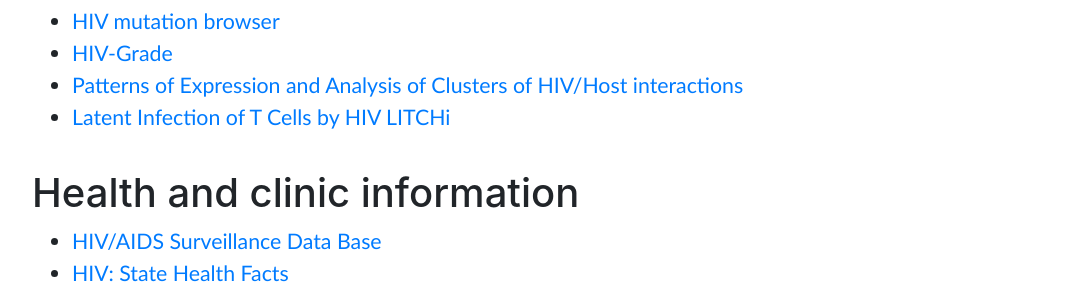
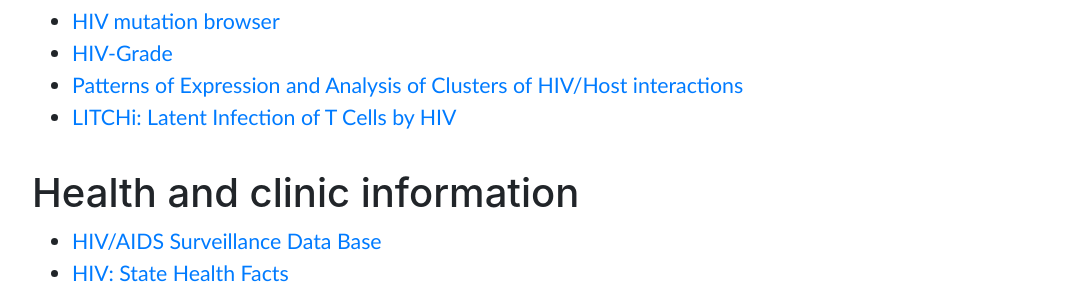
Before and after one commit to hihisiv/hihisiv.github.io, a Jekyll site: the page built from externalSources.md, in a window 1280 px wide. Shown: the part 756-1051 px from the top of the page, without its empty margins (96-1183 px from the left). Built offline with Jekyll 4.4.1, drawn with Linux system fonts in a browser that asks for light colours; nearby versions of some CDN libraries; a style sheet for code colours, icons or effects is not loaded.

```diff
--- a/externalSources.md
+++ b/externalSources.md
@@ -16,7 +16,7 @@ full_logo: true
 * [HIV mutation browser](https://hivmut.org/){:target="_blank"}
 * [HIV-Grade](https://www.hiv-grade.de/cms/grade/homepage/){:target="_blank"}
 * [Patterns of Expression and Analysis of Clusters of HIV/Host interactions](https://peachi.unil.ch/){:target="_blank"}
-* [Latent Infection of T Cells by HIV LITCHi](https://litchi.unil.ch/){:target="_blank"}
+* [LITCHi: Latent Infection of T Cells by HIV](https://litchi.unil.ch/){:target="_blank"}
 
 
 # Health and clinic information
```
